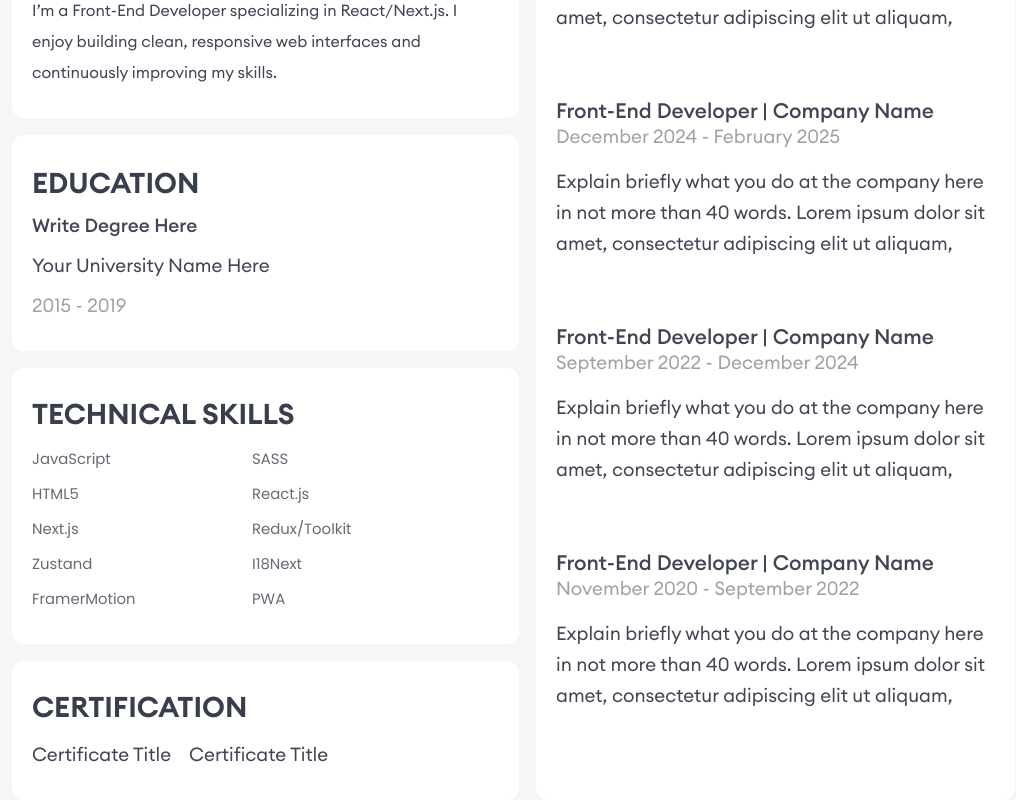
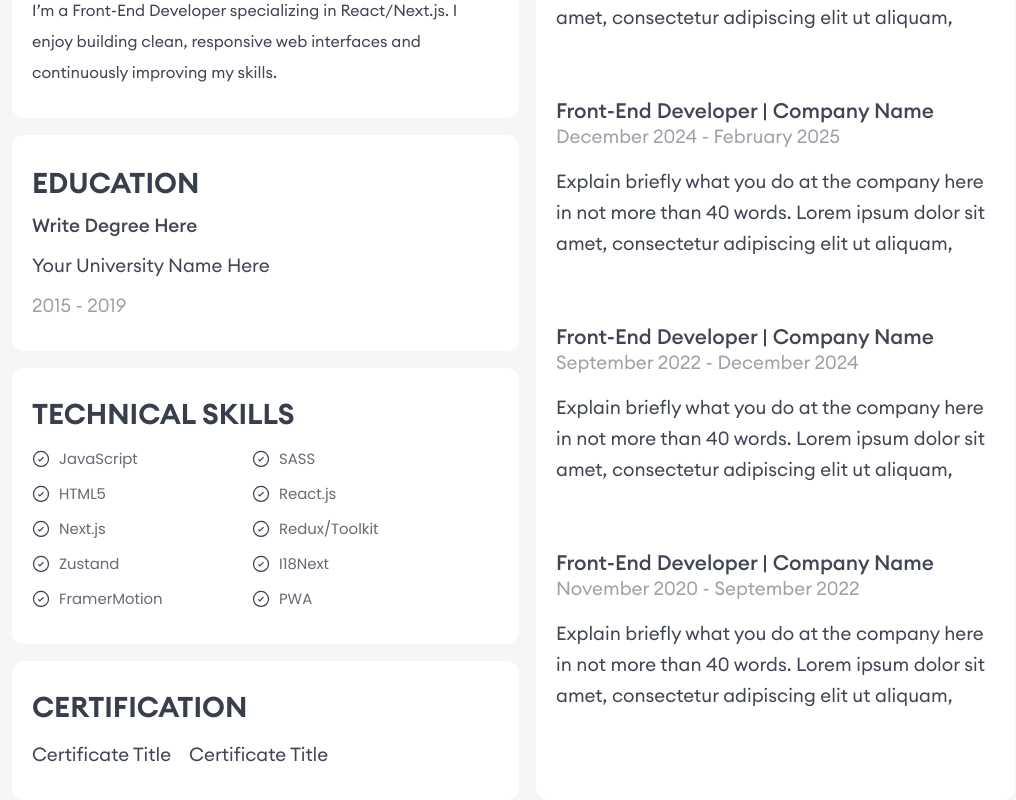
Before and after one commit to Moamal-2000/resume-builder, a Next.js app: page / in a window 1280 px wide. Shown: the part 807-1607 px from the top of the page, without its empty margins (18-1034 px from the left). Built offline with nearby package versions, Linux system fonts and the light colour scheme.

Commit message:
update(iconsData): bring back 'circularCorrect' SVG with 'circleCheck' name

```diff
--- a/src/components/BuilderPage/LiveResume/TechSkills/TechSkills.jsx
+++ b/src/components/BuilderPage/LiveResume/TechSkills/TechSkills.jsx
@@ -18,7 +18,7 @@ const TechSkills = () => {
 
           return (
             <li key={`${skill}-${index}`}>
-              <SvgIcon name="circularCorrect" />
+              <SvgIcon name="circleCheck" />
               {skill}
             </li>
           );
--- a/src/components/HomePage/MyResume/TechSkills/TechSkills.jsx
+++ b/src/components/HomePage/MyResume/TechSkills/TechSkills.jsx
@@ -10,7 +10,7 @@ const TechSkills = () => {
       <ul className={s.skills}>
         {MY_TECH_SKILLS.map((skill, index) => (
           <li key={`${skill}-${index}`}>
-            <SvgIcon name="circularCorrect" />
+            <SvgIcon name="circleCheck" />
             {skill}
           </li>
         ))}
--- a/src/data/iconsData.jsx
+++ b/src/data/iconsData.jsx
@@ -245,4 +245,13 @@ export const iconsData = [
       </svg>
     ),
   },
+  {
+    name: "circleCheck",
+    icon: (
+      <svg viewBox="0 0 15 15" fill="none" stroke="#393E4D">
+        <path d="M7.5 13.7a6.2 6.2 0 1 0 0-12.5 6.2 6.2 0 0 0 0 12.5Z" />
+        <path d="m5.3 7.8 1.2 1.2 3.1-3.1" />
+      </svg>
+    ),
+  },
 ];
```
